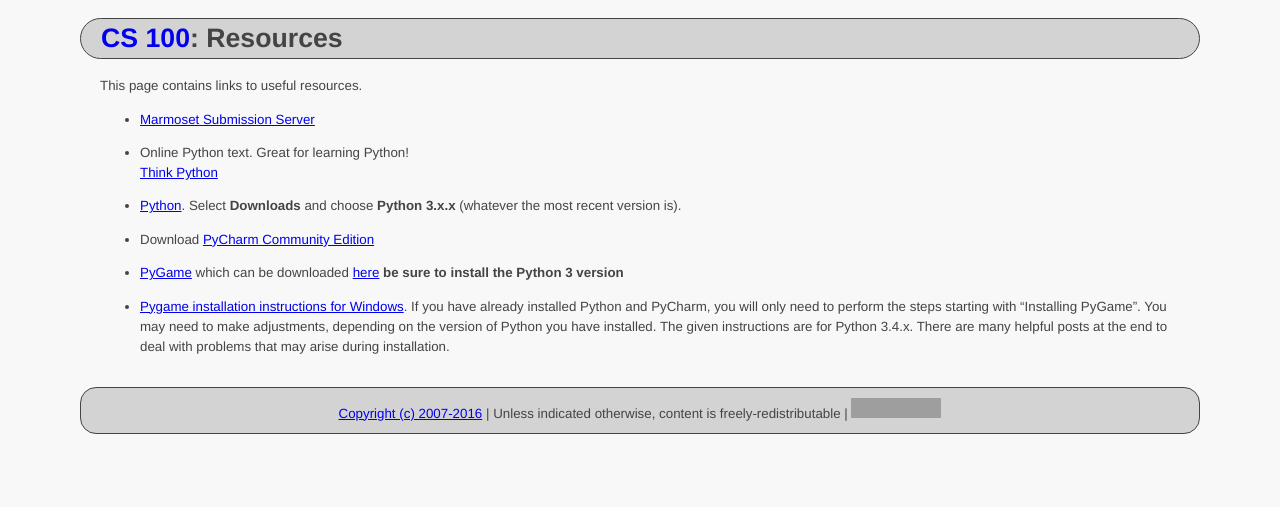
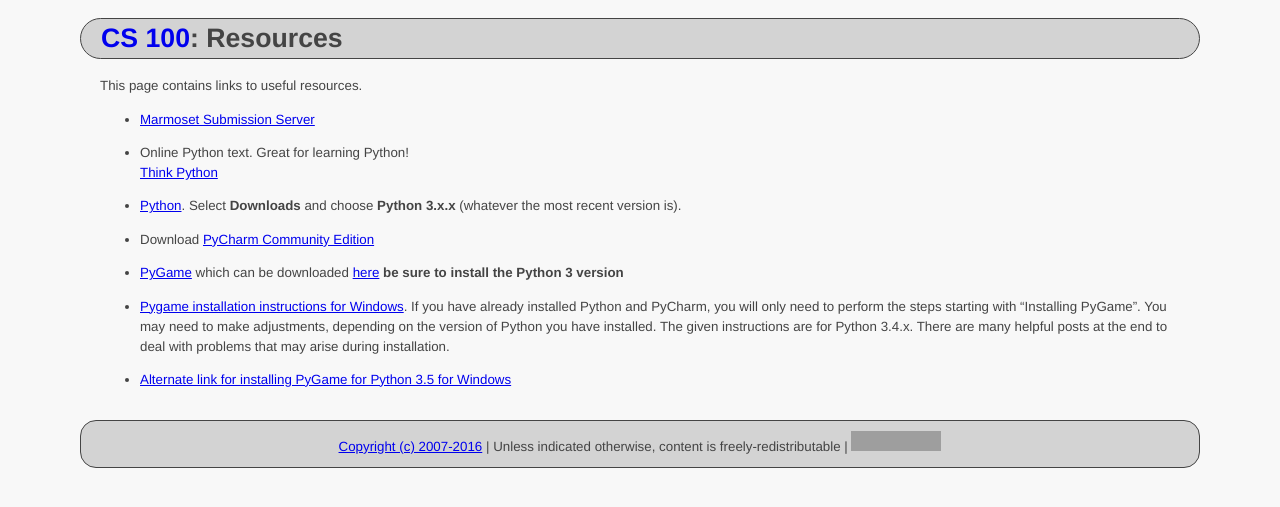
Before and after one commit to ycpcs/cs100-fall2016, a Jekyll site: the page built from resources/index.md, in a window 1280 px wide. Shown: the top 507 px of the page. Built offline with Jekyll 4.4.1, drawn with Linux system fonts in a browser that asks for light colours; grey boxes are pictures that could not be loaded.

Commit message:
pygame installation for Window

```diff
--- a/resources/index.md
+++ b/resources/index.md
@@ -18,3 +18,5 @@ This page contains links to useful resources.
  - [PyGame](http://www.pygame.org/hifi.html) which can be downloaded [here](http://www.pygame.org/download.shtml) **be sure to install the Python 3 version**
 
  - [Pygame installation instructions for Windows](https://skellykiernan.wordpress.com/2015/01/04/python-pygame-install/).  If you have already installed Python and PyCharm, you will only need to perform the steps starting with "Installing PyGame".  You may need to make adjustments, depending on the version of Python you have installed.  The given instructions are for Python 3.4.x.  There are many helpful posts at the end to deal with problems that may arise during installation.
+
+ - [Alternate link for installing PyGame for Python  3.5 for Windows](http://stackoverflow.com/questions/34126957/how-to-installing-pygame-for-python-3-5-via-pip)
```
